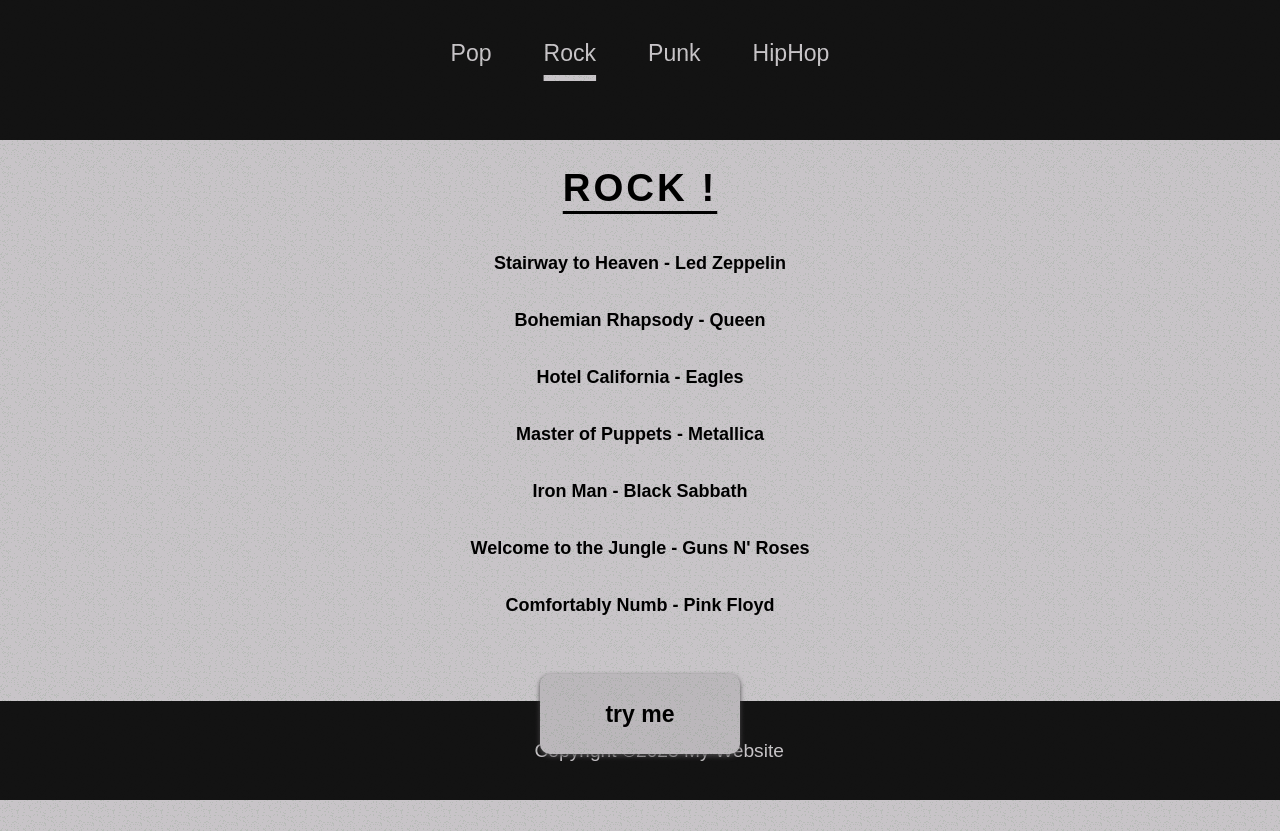
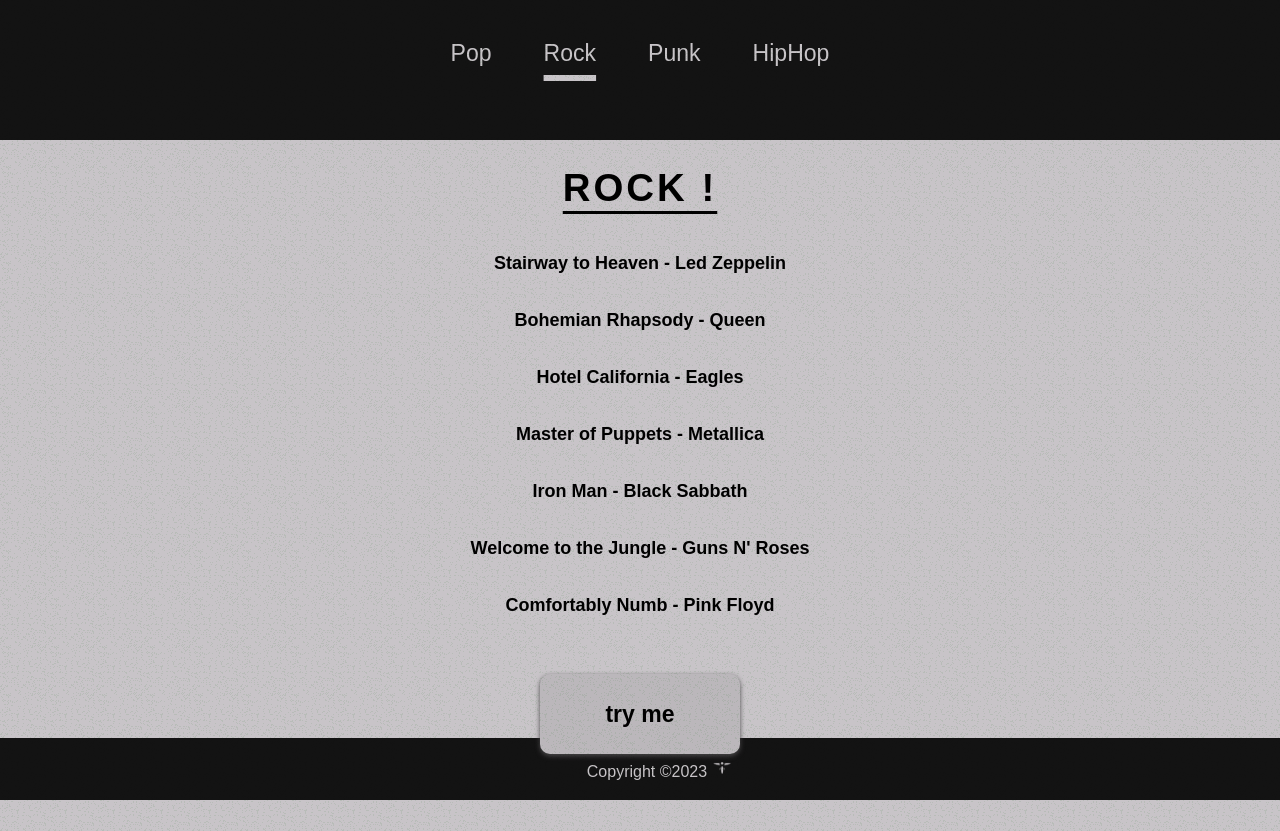
Before and after one commit to Iamcogita/Music-Theme-Generator, a React (Create React App) app: page / in a window 1280 px wide. Built offline with nearby package versions, Linux system fonts and the light colour scheme; a web font is replaced by a local one.

Commit message:
style: :art: add footer logo
added logo to footer component

```diff
--- a/src/App.tsx
+++ b/src/App.tsx
@@ -48,13 +48,14 @@
     setGenre(genre as SetStateAction<Song[]>);
   };
 
+
   return (
     <>
       <ThemeProvider theme={theme}>
           <GlobalStyle />
           <Header handleGenre={handleGenre} activeGenre={genre}/>
-          <Main songs={genre} />
-          <Footer paragraph="Copyright ©2023 My Website" />
+          <Main songs={genre}/>
+          <Footer paragraph={"Copyright ©2023"} />
       </ThemeProvider>
     </>
   );
--- a/src/components/Footer/Footer.tsx
+++ b/src/components/Footer/Footer.tsx
@@ -6,9 +6,11 @@
 
 const Footer = ({ paragraph }: FooterProps) => {
   return (
-    <FooterContainer>
-      <p>{paragraph}</p>
-    </FooterContainer>
+    <>
+      <FooterContainer>
+        {paragraph} <img src="andro-logo192.png" height={"20px"} alt={"logo"} />
+      </FooterContainer>
+    </>
   );
 };
 
--- a/src/components/Footer/StyledFooter.tsx
+++ b/src/components/Footer/StyledFooter.tsx
@@ -2,6 +2,8 @@
 
 export const FooterContainer = Styled.footer`
     position: fixed;
+    flex-direction: row;
+    font-size: smaller;
     left: 0;
     bottom: 0;
     width: 100%;
```
Also changed, not shown: public/andro-logo192.png (added).
